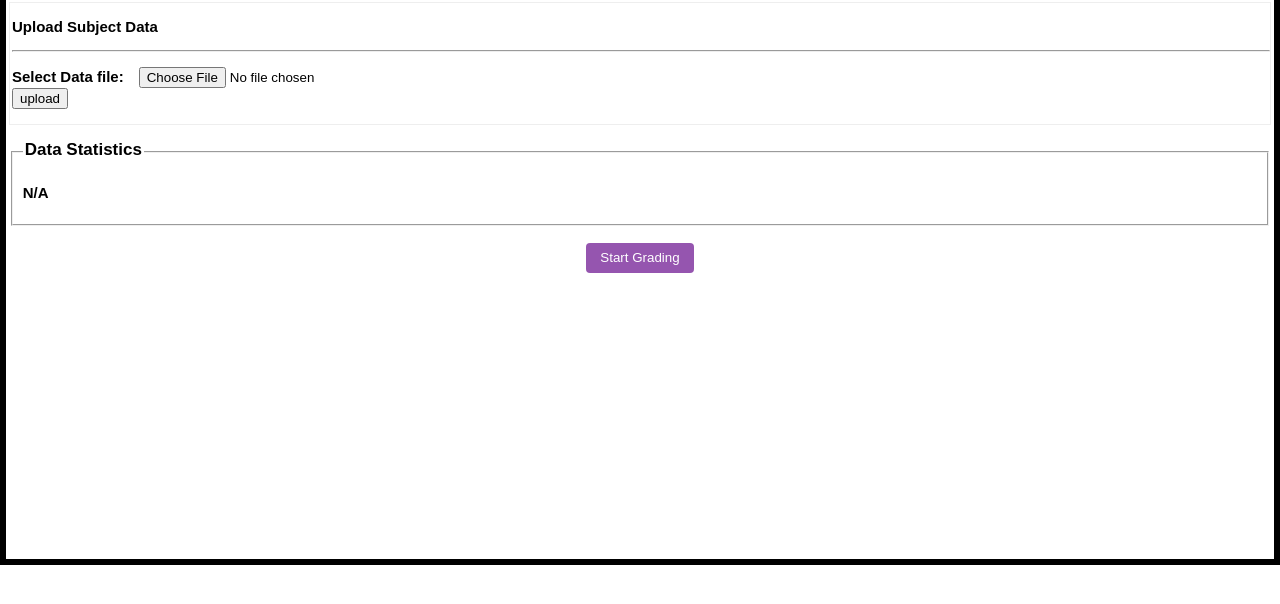
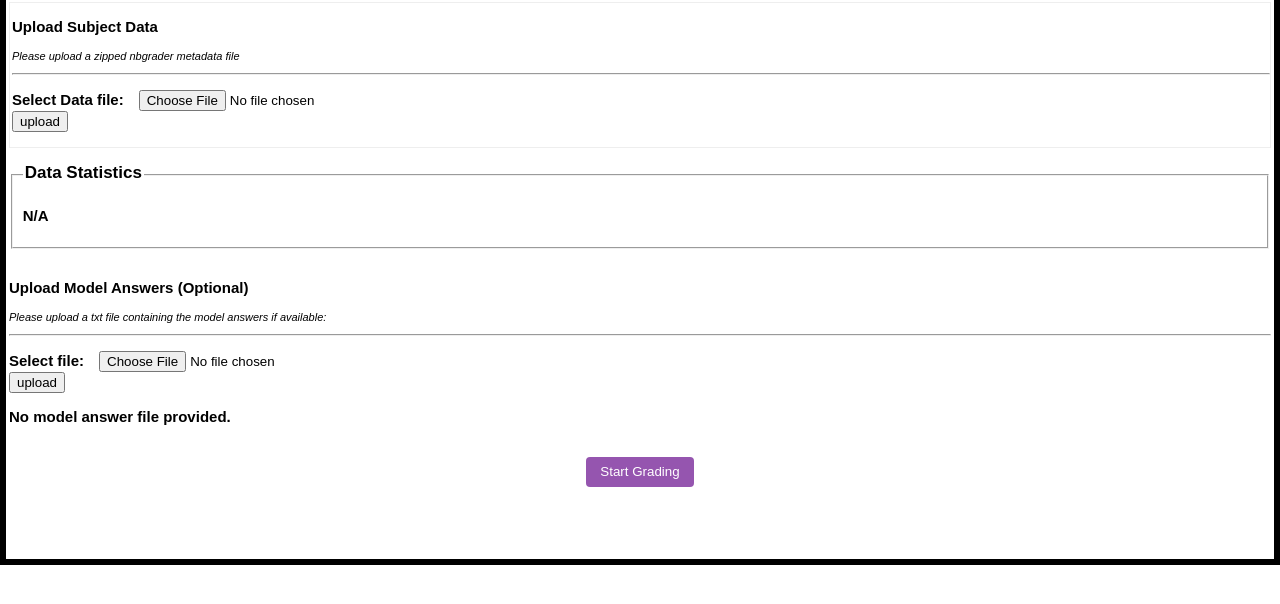
Before and after one commit to avarf/short_ans_grading_application, a Flask app: page / in a window 1280 px wide. Shown: the part 89-693 px from the top of the page. Run offline with Flask 2, Linux system fonts and the light colour scheme.

Commit message:
Model answer inclusion

```diff
--- a/grading_application/app.py
+++ b/grading_application/app.py
@@ -37,7 +37,7 @@ INPUT_CSV_DIR = './data/csv/'
 app.config['UPLOAD_FOLDER'] = UPLOAD_DIR
 
 # Allowed file types for file upload
-ALLOWED_EXTENSIONS = set(['ipynb', 'zip'])
+ALLOWED_EXTENSIONS = set(['ipynb', 'zip', 'txt'])
 
 
 def create_fresh_path(dir_path):
@@ -140,6 +140,19 @@ def jupyter_to_csv(dataset_path, student_ids, exam_name_lst):
         q.to_csv(INPUT_CSV_DIR+q_num+'.csv', encoding='utf-8')
 
     return q_nums, unique_questions
+
+def get_model_answers(filename):
+    global model_answers
+    count=0
+    answer_file = open(filename)
+    read_file = answer_file.readlines()
+    for line in read_file:
+        temp = line.strip()
+        ans = temp[5:]
+        count = count+1
+        question_number = "Question_"+str(count)
+        model_answers[question_number] = ans
+    return model_answers
 
 
 def read_csv(filename):
@@ -514,11 +527,14 @@ input_filename, ques, question, pred, html_out = ["" for i in range(5)]
 current_ans, dataset_name, dataset_path, exam_name = ["" for i in range(4)]
 saved_expl, saved_grades = [{} for i in range(2)]
 
+total_questions = 0
+total_students = 0
 total_answers = 31
 ans_num = 1
 directory = './data/csv/'
 selected = 'False'
 upload_status = 'False'
+model_answers = dict()
 model_ans = "Model answer not provided."
 end = None
 DEFAULT_ANS = "YOUR ANSWER HERE"
@@ -565,7 +581,7 @@ def index():
 @app.route('/upload', methods=['GET', 'POST'])
 def upload_file():
     global upload_status, dataset_name, dataset_path, exam_name
-    total_students = 0
+    global total_students,total_questions
 
     if request.method == 'POST':
         if 'data_file' not in request.files:
@@ -612,14 +628,41 @@ def upload_file():
                                total_students=total_students,
                                total_questions=total_questions)
 
+@app.route('/model', methods=['GET', 'POST'])
+def read_model_ans():
+    global model_ans,model_answers, upload_status,total_students,total_questions
+    filename = ""
+    model_ans_status = "False"
+    if request.method == 'POST':
+        if 'model_ans' not in request.files:
+            flash('No file part')
+            return redirect(request.url)
+
+        file = request.files['model_ans']
+        if file.filename == '':
+            flash('No file selected for uploading')
+            return redirect(request.url)
+        if file and allowed_file(file.filename):
+            filename = secure_filename(file.filename)
+            file.save(os.path.join(app.config['UPLOAD_FOLDER'], filename))
+
+        model_answers = get_model_answers('./data/uploads/'+filename)
+        if len(model_answers) > 0:
+            model_ans_status = "True"
+        return render_template('file_upload.html',
+                               upload_status=upload_status,
+                               total_students=total_students,
+                               total_questions=total_questions,
+                               model_ans_status=model_ans_status)
 
 @app.route('/start', methods=['GET', 'POST'])
 def start():
-    global stud_ans, current_ans, total_answers, ans_num
+    global stud_ans, current_ans, total_answers, ans_num, model_answers, model_ans
     current_ans = ""
     current_ans = current_ans+stud_ans[0]
     stud_ans.remove(current_ans)
-
+    if len(model_answers) > 0:
+        model_ans = model_answers["Question_1"]
     return render_template('index.html',
                            current_ans=current_ans,
                            qlist=qlist,
@@ -634,9 +677,10 @@ def start():
 def new():
     global stud_ans, directory, data, list_corpus, list_labels, current_ans, ans_num
     global X_train, X_test, y_train, y_test, saved_expl, saved_grades, total_answers
-    global selected, qlist, ques, question, model_ans, question_filenames, input_filename
+    global selected, qlist, ques, question, model_answers, model_ans, question_filenames, input_filename
 
     if request.method == "POST":
+        #Get the question number selected
         ques = request.form['question']
         #ques_file = question_filenames[ques]
 
@@ -644,7 +688,7 @@ def new():
         filepath = directory+input_filename
         data, list_corpus, list_labels = read_csv(filepath)
         total_answers = len(list_corpus)
-        safe_strings()
+        #safe_strings()
 
         questions = data["question"].unique().tolist()
         question = questions[0]
@@ -660,7 +704,10 @@ def new():
         for idx in range(len(X_train)):
             stud_ans.append(X_train[idx])
         #question = questions[ques]
-        model_ans = "Model answer not provided."
+        if len(model_answers) > 0:
+            model_ans = model_answers[ques]
+        else:
+            model_ans = "Model answer not provided."
         current_ans = ""
         current_ans = current_ans+stud_ans[0]
         stud_ans.remove(current_ans)
--- a/grading_application/templates/file_upload.html
+++ b/grading_application/templates/file_upload.html
@@ -13,6 +13,7 @@
     <div class="input_question">
 	    <form action="/upload" method="post" enctype="multipart/form-data" >
 	    <p><b>Upload Subject Data</b> </p>
+	    	<p class="note"><i> Please upload a zipped nbgrader metadata file</i></p>
 	    <hr>
 		<p><b>Select Data file:</b>&emsp;<input id="picker" type="file" name='data_file' autocomplete="off" required/>
 		<br><input type='submit' value='upload'>
@@ -32,6 +33,22 @@
 		{% endif %}
    </fieldset>
    <br/>
+    <div class="input_modelans">
+	    <form action="/model" method="post" enctype="multipart/form-data" >
+	    <p><b>Upload Model Answers (Optional)</b> </p>
+	    	<p class="note"><i> Please upload a txt file containing the model answers if available:</i></p>
+	    <hr>
+		<p><b>Select file:</b>&emsp;<input id="picker" type="file" name='model_ans' autocomplete="off" required/>
+		<br><input type='submit' value='upload'>
+	    	</p>
+	    	{% if model_ans_status %}
+	    	    <p><b>Model answers uploaded</b></p>
+	    	{% else %}
+	    	    <p><b>No model answer file provided.</b></p>
+	    	{% endif %}
+	    </form>
+    </div>
+   <br/>
    <form action="/start" method="post">
 	   <div id="navigate">
 	      <button type="submit" class="next_ans">Start Grading</button>
```
Also changed, not shown: nbgrader_metadata_datasets/mohler/answers.txt (added, +87 -0 lines).
